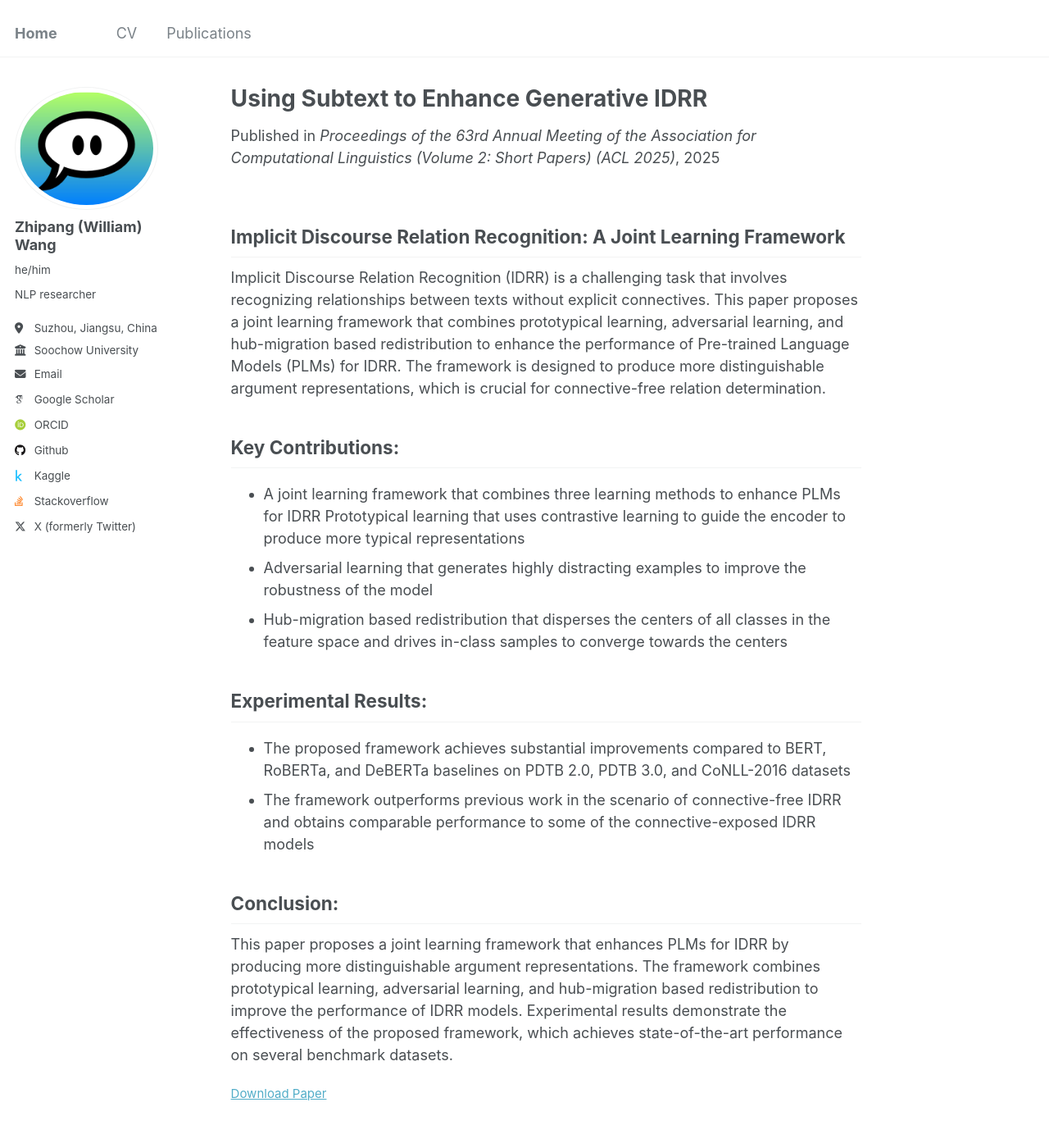
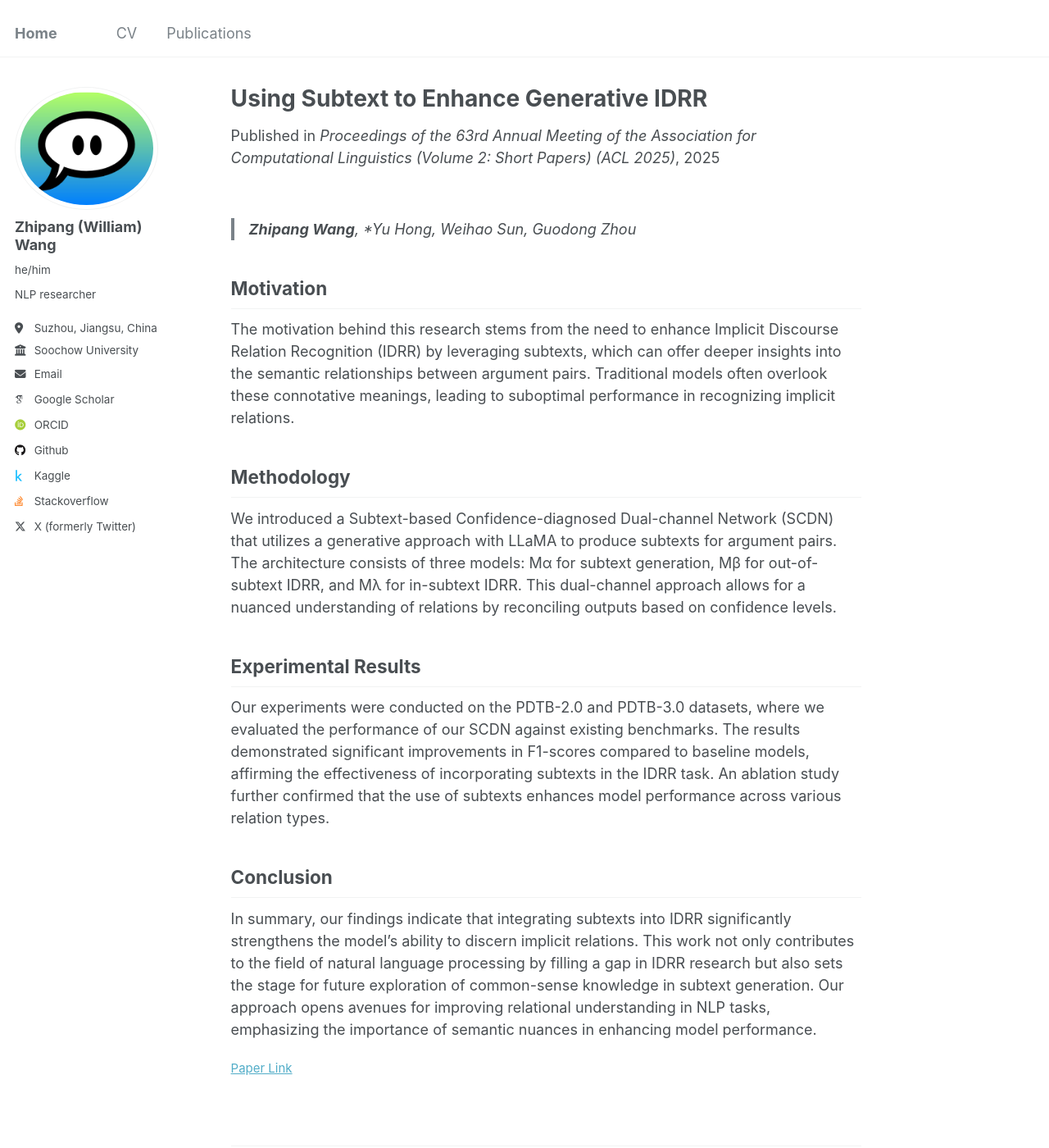
Before and after one commit to ZpWang-AI/ZpWang-AI.github.io, a Jekyll site: the page built from _publications/Subtext.md, in a window 1280 px wide and 1400 px high. Shown: the whole window at 82% size. Built offline with Jekyll 4.4.1, drawn with Linux system fonts in a browser that asks for light colours; some web fonts are replaced.

Commit message:
update `download paper` to `paper link`; update publication:subtext

```diff
--- a/_layouts/single.html
+++ b/_layouts/single.html
@@ -58,7 +58,7 @@ layout: default
         {% elsif page.slidesurl %}
           <p style="font-size: smaller"><a href="{{ page.slidesurl }}">Download Slides</a></p>
         {% elsif page.paperurl %}
-          <p style="font-size: smaller"><a href="{{ page.paperurl }}">Download Paper</a></p>
+          <p style="font-size: smaller"><a href="{{ page.paperurl }}">Paper Link</a></p>
         {% endif %}
 
         {% if page.link %}<div><a href="{{ page.link }}" class="btn">{{ site.data.ui-text[site.locale].ext_link_label | default: "Direct Link" }}</a></div>{% endif %}
--- a/_publications/Subtext.md
+++ b/_publications/Subtext.md
@@ -3,7 +3,7 @@ title: "Using Subtext to Enhance Generative IDRR"
 collection: publications
 category: conferences
 permalink: /publication/Subtext
-excerpt: 'This paper proposes a joint learning framework that combines prototypical learning, adversarial learning, and hub-migration based redistribution to enhance the performance of Pre-trained Language Models (PLMs) for Implicit Discourse Relation Recognition (IDRR).'
+excerpt: 'This paper introduces a Subtext-based Confidence-diagnosed Dual-channel Network (SCDN) for enhancing Implicit Discourse Relation Recognition (IDRR) by incorporating subtexts generated through LLaMA. The approach demonstrates significant improvements in recognizing semantic relations between argument pairs, highlighting the importance of subtexts as valuable contextual clues that enrich the understanding of implicit relations, ultimately resulting in higher F1-scores on benchmark datasets.'
 date: 2025-07-1
 venue: 'Proceedings of the 63rd Annual Meeting of the Association for Computational Linguistics (Volume 2: Short Papers) (ACL 2025)'
 paperurl: 'https://aclanthology.org/2025.acl-short.35/'
@@ -13,22 +13,19 @@ paperurl: 'https://aclanthology.org/2025.acl-short.35/'
 <!-- [Code of Github](https://github.com/ZpWang-AI/L2DPAR) is coming soon. -->
 
 
-## Implicit Discourse Relation Recognition: A Joint Learning Framework
+> **Zhipang Wang**, *Yu Hong, Weihao Sun, Guodong Zhou
 
-Implicit Discourse Relation Recognition (IDRR) is a challenging task that involves recognizing relationships between texts without explicit connectives. This paper proposes a joint learning framework that combines prototypical learning, adversarial learning, and hub-migration based redistribution to enhance the performance of Pre-trained Language Models (PLMs) for IDRR. The framework is designed to produce more distinguishable argument representations, which is crucial for connective-free relation determination.
 
-## Key Contributions:
+## Motivation
 
-* A joint learning framework that combines three learning methods to enhance PLMs for IDRR
-Prototypical learning that uses contrastive learning to guide the encoder to produce more typical representations
-* Adversarial learning that generates highly distracting examples to improve the robustness of the model
-* Hub-migration based redistribution that disperses the centers of all classes in the feature space and drives in-class samples to converge towards the centers
+The motivation behind this research stems from the need to enhance Implicit Discourse Relation Recognition (IDRR) by leveraging subtexts, which can offer deeper insights into the semantic relationships between argument pairs. Traditional models often overlook these connotative meanings, leading to suboptimal performance in recognizing implicit relations.
 
-## Experimental Results:
+## Methodology
 
-* The proposed framework achieves substantial improvements compared to BERT, RoBERTa, and DeBERTa baselines on PDTB 2.0, PDTB 3.0, and CoNLL-2016 datasets
-* The framework outperforms previous work in the scenario of connective-free IDRR and obtains comparable performance to some of the connective-exposed IDRR models
+We introduced a Subtext-based Confidence-diagnosed Dual-channel Network (SCDN) that utilizes a generative approach with LLaMA to produce subtexts for argument pairs. The architecture consists of three models: Mα for subtext generation, Mβ for out-of-subtext IDRR, and Mλ for in-subtext IDRR. This dual-channel approach allows for a nuanced understanding of relations by reconciling outputs based on confidence levels.
 
-## Conclusion:
+## Experimental Results
+Our experiments were conducted on the PDTB-2.0 and PDTB-3.0 datasets, where we evaluated the performance of our SCDN against existing benchmarks. The results demonstrated significant improvements in F1-scores compared to baseline models, affirming the effectiveness of incorporating subtexts in the IDRR task. An ablation study further confirmed that the use of subtexts enhances model performance across various relation types.
 
-This paper proposes a joint learning framework that enhances PLMs for IDRR by producing more distinguishable argument representations. The framework combines prototypical learning, adversarial learning, and hub-migration based redistribution to improve the performance of IDRR models. Experimental results demonstrate the effectiveness of the proposed framework, which achieves state-of-the-art performance on several benchmark datasets.
+## Conclusion
+In summary, our findings indicate that integrating subtexts into IDRR significantly strengthens the model's ability to discern implicit relations. This work not only contributes to the field of natural language processing by filling a gap in IDRR research but also sets the stage for future exploration of common-sense knowledge in subtext generation. Our approach opens avenues for improving relational understanding in NLP tasks, emphasizing the importance of semantic nuances in enhancing model performance.
```
Also changed, not shown: _publications/L2DPAR.md (+1 -1 lines).
